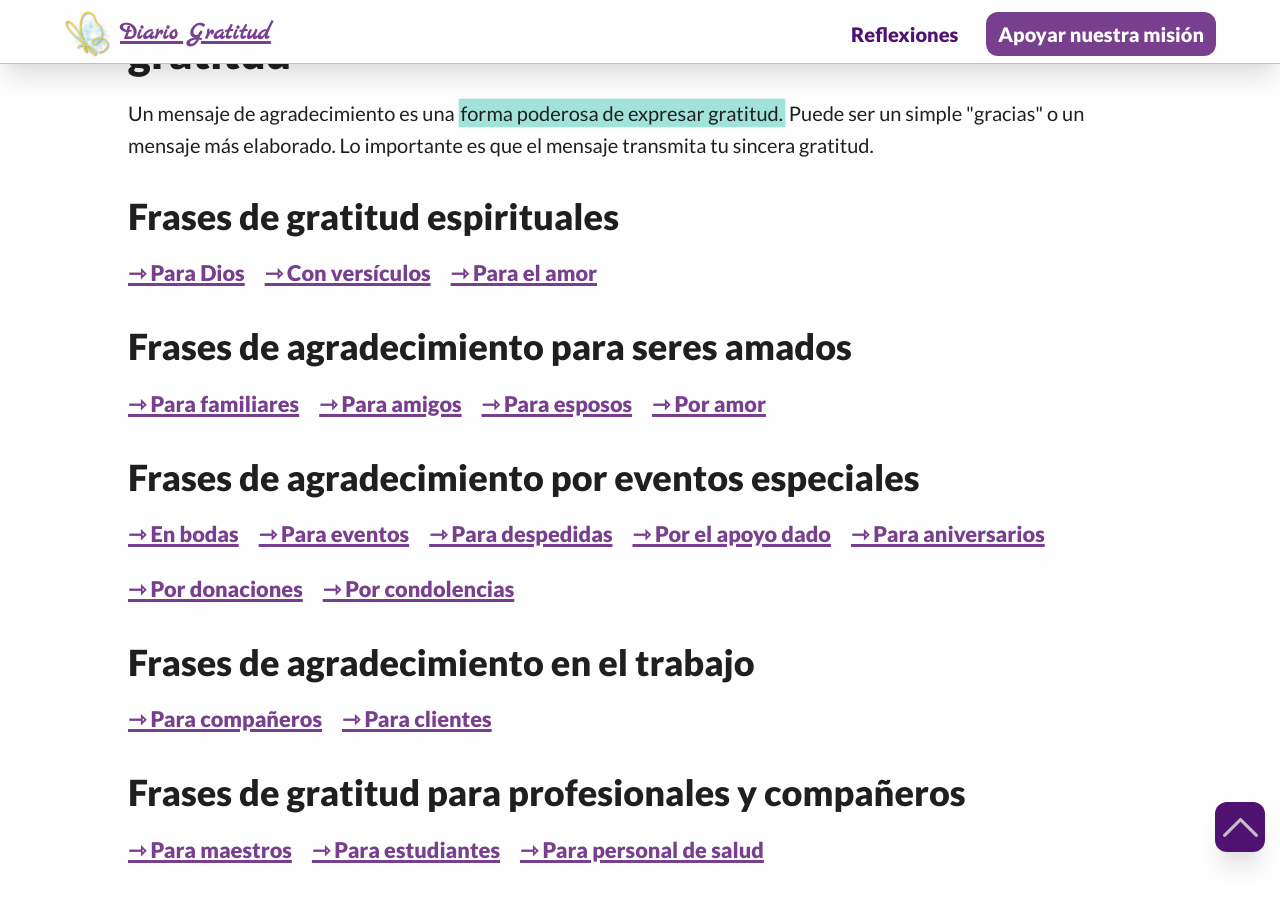
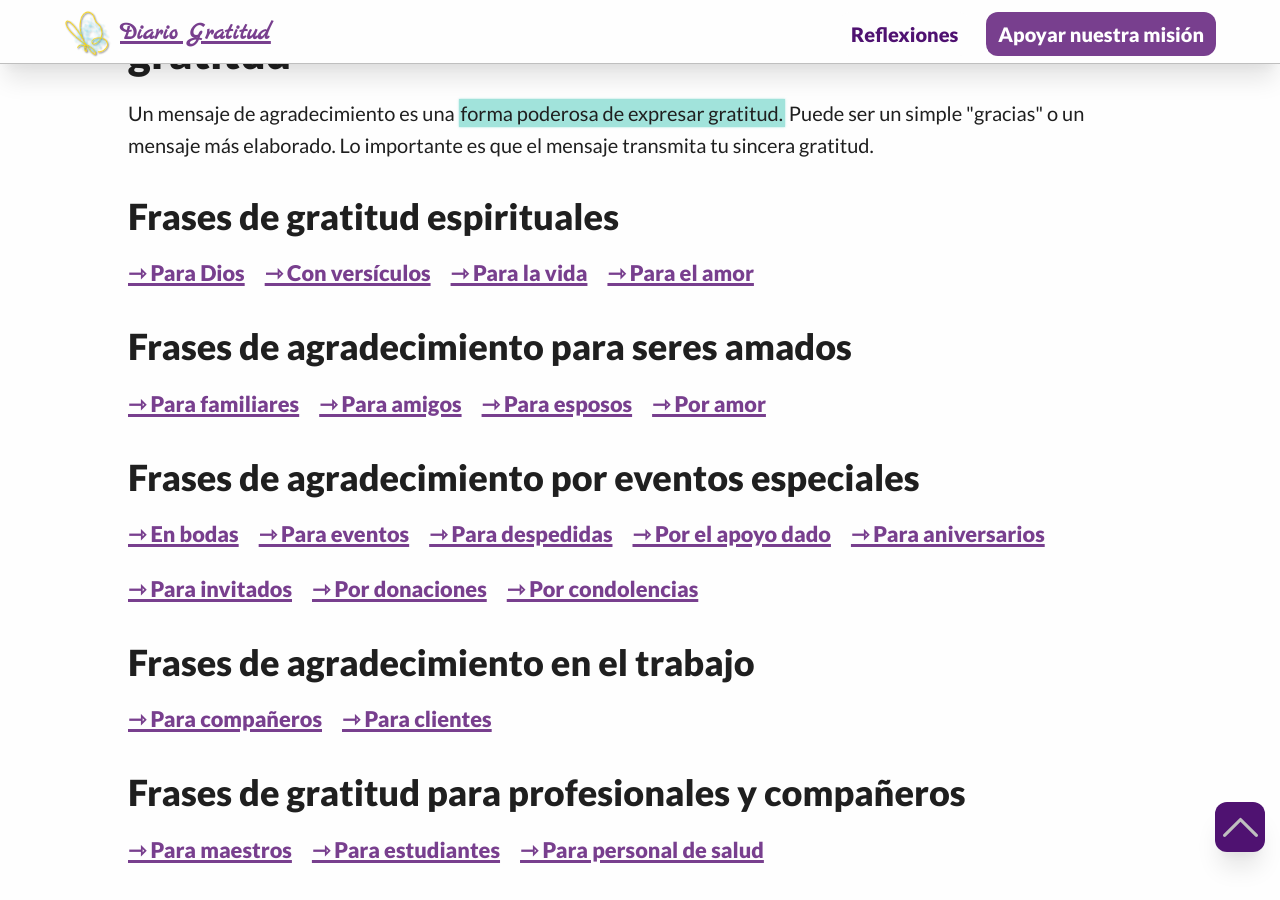
Before and after one commit to Klerpson/gratitud, a Jekyll site: the page built from index.html, in a window 1280 px wide and 900 px high, scrolled down 1951 px. Built offline with Jekyll 4.4.1, drawn with Linux system fonts in a browser that asks for light colours; some of the changed lines change nothing that is shown.

Commit message:
Update index.html

```diff
--- a/index.html
+++ b/index.html
@@ -30,7 +30,7 @@ intro: "El agradecimiento es un arte, una danza delicada de palabras y emociones
   <ul class="frases">
     <li><a href="{{'frases-agradecimiento-dios'|relative_url}}" title="Frases gratitud para Dios">⇾ Para Dios</a></li>
     <li><a href="{{'frases-agradecimiento-versiculos'|relative_url}}" title="Versículos agradecimiento">⇾ Con versículos</a></li>
-    <!-- <li><a href="#" title="Lorem Ipsum">⇾ Para la vida</a></li> -->
+    <li><a href="{{'frases-agradecimiento-vida'|relative_url}}" title="Frases gratitud vida">⇾ Para la vida</a></li>
     <li><a href="{{'frases-agradecimiento-amor'|relative_url}}" title="Lorem Ipsum">⇾ Para el amor</a></li>
   </ul>
   <h3>Frases de agradecimiento para seres amados</h3>
@@ -51,7 +51,7 @@ intro: "El agradecimiento es un arte, una danza delicada de palabras y emociones
     <!-- <li><a href="#" title="Lorem Ipsum">⇾ Para la graduación</a></li> -->
     <!-- <li><a href="#" title="Lorem Ipsum">⇾ Para el baby shower</a></li> -->
     <li><a href="{{'frases-agradecimiento-aniversario'|relative_url}}" title="Frases para aniversarios">⇾ Para aniversarios</a></li>
-    <!-- <li><a href="#" title="Lorem Ipsum">⇾ Para invitados</a></li> -->
+    <li><a href="{{'frases-agradecimiento-invitados'|relative_url}}" title="Frases agradecimientos invitados">⇾ Para invitados</a></li>
     <!-- <li><a href="#" title="Lorem Ipsum">⇾ Para premiaciones</a></li> -->
     <li><a href="{{'frases-agradecimiento-donaciones'|relative_url}}" title="Agradecimiento donaciones">⇾ Por donaciones</a></li>
     <li><a href="{{'frases-agradecimiento-condolencias'|relative_url}}" title="Agradecimiento condolencias">⇾ Por condolencias</a></li>
```
